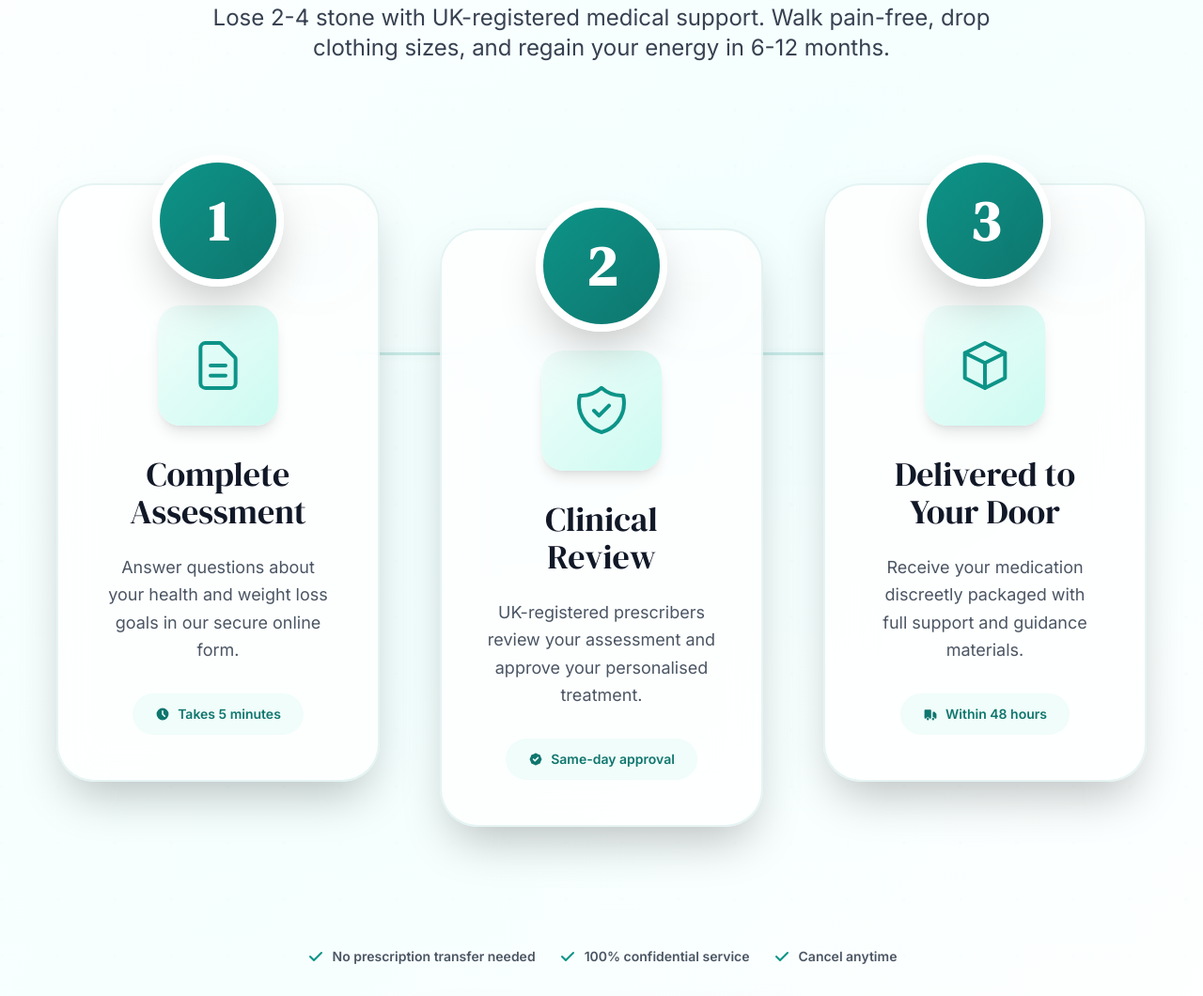
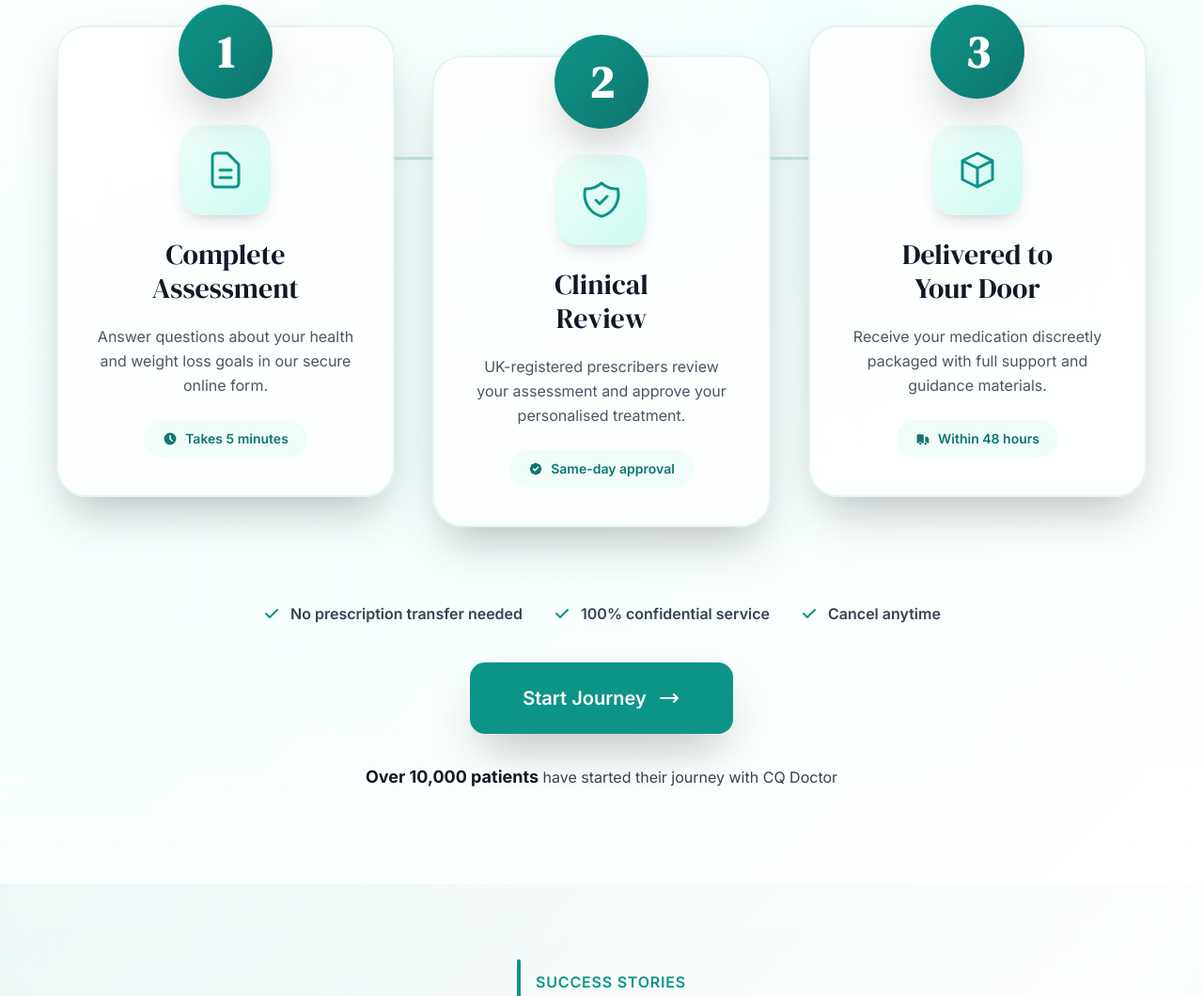
Before and after one commit to drewskibro/CQ-Doctor, a plain HTML site: page index.html in a window 1280 px wide. Shown: the part 1510-2570 px from the top of the page at 94% size. Drawn offline with nearby package versions, Linux system fonts and the light colour scheme.

Commit message:
Initial commit from your app

```diff
--- a/index.html
+++ b/index.html
@@ -128,7 +128,7 @@
           <a href="contact.html" class="text-gray-700 text-sm font-medium hover:text-teal-600">Contact</a>
         </div>
         <button class="bg-teal-600 text-white text-sm font-medium px-6 py-3 rounded-lg hover:bg-teal-700 transition-colors">
-          Book Consultation →
+          Start Journey →
         </button>
       </div>
     </div>
@@ -162,12 +162,12 @@
         <div class="flex flex-col justify-center order-2 lg:order-1">
 
           <!-- Eyebrow -->
-          <div class="mb-6 opacity-0 animate-fade-in-up delay-100" style="animation-fill-mode: forwards;">
+          <div class="mb-6">
             <div class="flex items-center gap-4">
               <div class="w-1 h-12 bg-teal-600 rounded-full"></div>
               <div class="relative">
-                <p class="text-teal-600 text-sm md:text-base font-semibold uppercase tracking-wider">Your Health Partner</p>
-                <div class="absolute -bottom-2 left-0 h-[2px] bg-teal-600 w-0 animate-line-grow delay-300" style="animation-fill-mode: forwards;"></div>
+                <p class="text-teal-600 text-sm md:text-base font-semibold uppercase tracking-wider">Proven Process</p>
+                <div class="absolute -bottom-2 left-0 h-[3px] bg-teal-600 rounded-full w-0 animate-line-grow delay-300" style="animation-fill-mode: forwards;"></div>
               </div>
             </div>
           </div>
@@ -187,7 +187,7 @@
           <!-- Single Primary CTA (E-commerce Optimized) -->
           <div class="mb-10 opacity-0 animate-fade-in-up delay-700" style="animation-fill-mode: forwards;">
             <button class="flex items-center justify-center gap-3 bg-teal-600 hover:bg-teal-700 text-white text-base md:text-[17px] font-semibold px-10 py-4 rounded-xl shadow-lg hover:shadow-xl transition-all min-h-[52px] hover-lift">
-              Start Your Free Assessment
+              Start Journey
               <svg class="w-5 h-5" fill="none" stroke="currentColor" viewBox="0 0 24 24">
                 <path stroke-linecap="round" stroke-linejoin="round" stroke-width="2" d="M17 8l4 4m0 0l-4 4m4-4H3"/>
               </svg>
@@ -277,7 +277,7 @@
   </section>
 
   <!-- Premium How It Works Section -->
-  <section class="relative w-full py-[100px] md:py-[140px] overflow-hidden">
+  <section class="relative w-full py-[80px] md:py-[100px] overflow-hidden">
     <!-- Premium Multi-Layer Background -->
     <div class="absolute inset-0 bg-gradient-to-br from-white via-[#f0fffe] to-white"></div>
 
@@ -296,64 +296,64 @@
     <!-- Mesh gradient overlay -->
     <div class="absolute inset-0 bg-gradient-to-b from-white/60 via-transparent to-white/60 pointer-events-none"></div>
 
-    <div class="max-w-[1680px] mx-auto px-6 md:px-[60px] relative z-10">
+    <div class="max-w-[1400px] mx-auto px-6 md:px-[60px] relative z-10">
 
       <!-- Section Header -->
-      <div class="text-center mb-24 md:mb-32">
-        <div class="flex items-center justify-center gap-4 mb-8">
-          <div class="w-1 h-16 bg-teal-600 rounded-full"></div>
+      <div class="text-center mb-16 md:mb-20 section-header">
+        <div class="flex items-center justify-center gap-4 mb-6">
+          <div class="w-1 h-12 bg-teal-600 rounded-full"></div>
           <div class="relative">
             <p class="text-teal-600 text-sm md:text-base font-bold uppercase tracking-wider">Proven Process</p>
-            <div class="absolute -bottom-2 left-0 right-0 h-[3px] bg-teal-600 rounded-full"></div>
+            <div class="animated-line absolute -bottom-2 left-0 h-[3px] bg-teal-600 rounded-full" style="width: 0;"></div>
           </div>
         </div>
-        <h2 class="text-5xl md:text-6xl lg:text-7xl xl:text-[80px] text-gray-800 font-serif leading-[1.1] mb-8">
+        <h2 class="text-4xl md:text-5xl lg:text-6xl text-gray-800 font-serif leading-[1.1] mb-6">
           Start Feeling Confident<br/>in Your <span class="text-teal-600">Body Again</span>
         </h2>
-        <p class="text-xl md:text-2xl text-gray-700 leading-[1.8] max-w-4xl mx-auto font-light">
+        <p class="text-lg md:text-xl text-gray-700 leading-[1.8] max-w-3xl mx-auto">
           Lose 2-4 stone with UK-registered medical support. Walk pain-free, drop clothing sizes, and regain your energy in 6-12 months.
         </p>
       </div>
 
       <!-- Three Premium Steps -->
-      <div class="relative max-w-[1400px] mx-auto">
+      <div class="relative max-w-[1200px] mx-auto">
 
         <!-- Animated Connecting Line (Desktop) -->
-        <div class="hidden lg:block absolute top-[180px] left-[16%] right-[16%] h-[3px] bg-gradient-to-r from-teal-600 via-teal-500 to-teal-600 rounded-full opacity-20">
+        <div class="hidden lg:block absolute top-[140px] left-[16%] right-[16%] h-[3px] bg-gradient-to-r from-teal-600 via-teal-500 to-teal-600 rounded-full opacity-20">
           <div class="absolute inset-0 bg-gradient-to-r from-teal-600 via-teal-400 to-teal-600 rounded-full opacity-40 blur-sm"></div>
         </div>
 
-        <div class="grid lg:grid-cols-3 gap-12 lg:gap-16">
+        <div class="grid lg:grid-cols-3 gap-8 lg:gap-10">
 
           <!-- Step 1: Complete Assessment -->
           <div class="relative group">
             <!-- Floating Card -->
-            <div class="relative bg-white/80 backdrop-blur-xl rounded-[40px] p-10 lg:p-12 shadow-2xl border-2 border-teal-600/10 hover:border-teal-600/30 transition-all duration-500 hover:-translate-y-2 hover:shadow-3xl">
+            <div class="relative bg-white/80 backdrop-blur-xl rounded-[32px] p-8 lg:p-10 shadow-2xl border-2 border-teal-600/10 hover:border-teal-600/30 transition-all duration-500 hover:-translate-y-2 hover:shadow-3xl">
 
               <!-- Massive Number Badge -->
-              <div class="absolute -top-8 left-1/2 -translate-x-1/2 w-[140px] h-[140px] bg-gradient-to-br from-teal-600 to-teal-700 rounded-full flex items-center justify-center shadow-2xl border-8 border-white group-hover:scale-110 transition-transform duration-500">
-                <span class="text-6xl font-serif font-bold text-white">1</span>
+              <div class="absolute -top-6 left-1/2 -translate-x-1/2 w-[100px] h-[100px] bg-gradient-to-br from-teal-600 to-teal-700 rounded-full flex items-center justify-center shadow-2xl border-6 border-white group-hover:scale-110 transition-transform duration-500">
+                <span class="text-5xl font-serif font-bold text-white">1</span>
               </div>
 
               <!-- Content -->
-              <div class="pt-20 text-center">
+              <div class="pt-16 text-center">
                 <!-- Large Illustration Icon -->
-                <div class="w-32 h-32 mx-auto mb-8 bg-gradient-to-br from-teal-50 to-teal-100 rounded-3xl flex items-center justify-center group-hover:scale-105 transition-transform duration-500 shadow-lg">
-                  <svg class="w-16 h-16 text-teal-600" fill="none" stroke="currentColor" viewBox="0 0 24 24">
+                <div class="w-24 h-24 mx-auto mb-6 bg-gradient-to-br from-teal-50 to-teal-100 rounded-3xl flex items-center justify-center group-hover:scale-105 transition-transform duration-500 shadow-lg">
+                  <svg class="w-12 h-12 text-teal-600" fill="none" stroke="currentColor" viewBox="0 0 24 24">
                     <path stroke-linecap="round" stroke-linejoin="round" stroke-width="1.5" d="M9 12h6m-6 4h6m2 5H7a2 2 0 01-2-2V5a2 2 0 012-2h5.586a1 1 0 01.707.293l5.414 5.414a1 1 0 01.293.707V19a2 2 0 01-2 2z"/>
                   </svg>
                 </div>
 
                 <!-- Heading -->
-                <h3 class="text-3xl lg:text-4xl font-serif text-gray-900 mb-6 leading-tight">Complete<br/>Assessment</h3>
+                <h3 class="text-2xl lg:text-3xl font-serif text-gray-900 mb-5 leading-tight">Complete<br/>Assessment</h3>
 
                 <!-- Description -->
-                <p class="text-lg text-gray-600 leading-relaxed mb-8">
+                <p class="text-base text-gray-600 leading-relaxed mb-6">
                   Answer questions about your health and weight loss goals in our secure online form.
                 </p>
 
                 <!-- Time Badge -->
-                <div class="inline-flex items-center gap-2 bg-teal-50 text-teal-700 px-6 py-3 rounded-full text-sm font-semibold">
+                <div class="inline-flex items-center gap-2 bg-teal-50 text-teal-700 px-5 py-2.5 rounded-full text-sm font-semibold">
                   <svg class="w-4 h-4" fill="currentColor" viewBox="0 0 20 20">
                     <path fill-rule="evenodd" d="M10 18a8 8 0 100-16 8 8 0 000 16zm1-12a1 1 0 10-2 0v4a1 1 0 00.293.707l2.828 2.829a1 1 0 101.415-1.415L11 9.586V6z" clip-rule="evenodd"/>
                   </svg>
@@ -369,32 +369,32 @@
           <!-- Step 2: Clinical Review -->
           <div class="relative group">
             <!-- Floating Card -->
-            <div class="relative bg-white/80 backdrop-blur-xl rounded-[40px] p-10 lg:p-12 shadow-2xl border-2 border-teal-600/10 hover:border-teal-600/30 transition-all duration-500 hover:-translate-y-2 hover:shadow-3xl lg:mt-12">
+            <div class="relative bg-white/80 backdrop-blur-xl rounded-[32px] p-8 lg:p-10 shadow-2xl border-2 border-teal-600/10 hover:border-teal-600/30 transition-all duration-500 hover:-translate-y-2 hover:shadow-3xl lg:mt-8">
 
               <!-- Massive Number Badge -->
-              <div class="absolute -top-8 left-1/2 -translate-x-1/2 w-[140px] h-[140px] bg-gradient-to-br from-teal-600 to-teal-700 rounded-full flex items-center justify-center shadow-2xl border-8 border-white group-hover:scale-110 transition-transform duration-500">
-                <span class="text-6xl font-serif font-bold text-white">2</span>
+              <div class="absolute -top-6 left-1/2 -translate-x-1/2 w-[100px] h-[100px] bg-gradient-to-br from-teal-600 to-teal-700 rounded-full flex items-center justify-center shadow-2xl border-6 border-white group-hover:scale-110 transition-transform duration-500">
+                <span class="text-5xl font-serif font-bold text-white">2</span>
               </div>
 
               <!-- Content -->
-              <div class="pt-20 text-center">
+              <div class="pt-16 text-center">
                 <!-- Large Illustration Icon -->
-                <div class="w-32 h-32 mx-auto mb-8 bg-gradient-to-br from-teal-50 to-teal-100 rounded-3xl flex items-center justify-center group-hover:scale-105 transition-transform duration-500 shadow-lg">
-                  <svg class="w-16 h-16 text-teal-600" fill="none" stroke="currentColor" viewBox="0 0 24 24">
+                <div class="w-24 h-24 mx-auto mb-6 bg-gradient-to-br from-teal-50 to-teal-100 rounded-3xl flex items-center justify-center group-hover:scale-105 transition-transform duration-500 shadow-lg">
+                  <svg class="w-12 h-12 text-teal-600" fill="none" stroke="currentColor" viewBox="0 0 24 24">
                     <path stroke-linecap="round" stroke-linejoin="round" stroke-width="1.5" d="M9 12l2 2 4-4m5.618-4.016A11.955 11.955 0 0112 2.944a11.955 11.955 0 01-8.618 3.04A12.02 12.02 0 003 9c0 5.591 3.824 10.29 9 11.622 5.176-1.332 9-6.03 9-11.622 0-1.042-.133-2.052-.382-3.016z"/>
                   </svg>
                 </div>
 
                 <!-- Heading -->
-                <h3 class="text-3xl lg:text-4xl font-serif text-gray-900 mb-6 leading-tight">Clinical<br/>Review</h3>
+                <h3 class="text-2xl lg:text-3xl font-serif text-gray-900 mb-5 leading-tight">Clinical<br/>Review</h3>
 
                 <!-- Description -->
-                <p class="text-lg text-gray-600 leading-relaxed mb-8">
+                <p class="text-base text-gray-600 leading-relaxed mb-6">
                   UK-registered prescribers review your assessment and approve your personalised treatment.
                 </p>
 
                 <!-- Time Badge -->
-                <div class="inline-flex items-center gap-2 bg-teal-50 text-teal-700 px-6 py-3 rounded-full text-sm font-semibold">
+                <div class="inline-flex items-center gap-2 bg-teal-50 text-teal-700 px-5 py-2.5 rounded-full text-sm font-semibold">
                   <svg class="w-4 h-4" fill="currentColor" viewBox="0 0 20 20">
                     <path fill-rule="evenodd" d="M6.267 3.455a3.066 3.066 0 001.745-.723 3.066 3.066 0 013.976 0 3.066 3.066 0 001.745.723 3.066 3.066 0 012.812 2.812c.051.643.304 1.254.723 1.745a3.066 3.066 0 010 3.976 3.066 3.066 0 00-.723 1.745 3.066 3.066 0 01-2.812 2.812 3.066 3.066 0 00-1.745.723 3.066 3.066 0 01-3.976 0 3.066 3.066 0 00-1.745-.723 3.066 3.066 0 01-2.812-2.812 3.066 3.066 0 00-.723-1.745 3.066 3.066 0 010-3.976 3.066 3.066 0 00.723-1.745 3.066 3.066 0 012.812-2.812zm7.44 5.252a1 1 0 00-1.414-1.414L9 10.586 7.707 9.293a1 1 0 00-1.414 1.414l2 2a1 1 0 001.414 0l4-4z" clip-rule="evenodd"/>
                   </svg>
@@ -410,32 +410,32 @@
           <!-- Step 3: Delivered to Your Door -->
           <div class="relative group">
             <!-- Floating Card -->
-            <div class="relative bg-white/80 backdrop-blur-xl rounded-[40px] p-10 lg:p-12 shadow-2xl border-2 border-teal-600/10 hover:border-teal-600/30 transition-all duration-500 hover:-translate-y-2 hover:shadow-3xl">
+            <div class="relative bg-white/80 backdrop-blur-xl rounded-[32px] p-8 lg:p-10 shadow-2xl border-2 border-teal-600/10 hover:border-teal-600/30 transition-all duration-500 hover:-translate-y-2 hover:shadow-3xl">
 
               <!-- Massive Number Badge -->
-              <div class="absolute -top-8 left-1/2 -translate-x-1/2 w-[140px] h-[140px] bg-gradient-to-br from-teal-600 to-teal-700 rounded-full flex items-center justify-center shadow-2xl border-8 border-white group-hover:scale-110 transition-transform duration-500">
-                <span class="text-6xl font-serif font-bold text-white">3</span>
+              <div class="absolute -top-6 left-1/2 -translate-x-1/2 w-[100px] h-[100px] bg-gradient-to-br from-teal-600 to-teal-700 rounded-full flex items-center justify-center shadow-2xl border-6 border-white group-hover:scale-110 transition-transform duration-500">
+                <span class="text-5xl font-serif font-bold text-white">3</span>
               </div>
 
               <!-- Content -->
-              <div class="pt-20 text-center">
+              <div class="pt-16 text-center">
                 <!-- Large Illustration Icon -->
-                <div class="w-32 h-32 mx-auto mb-8 bg-gradient-to-br from-teal-50 to-teal-100 rounded-3xl flex items-center justify-center group-hover:scale-105 transition-transform duration-500 shadow-lg">
-                  <svg class="w-16 h-16 text-teal-600" fill="none" stroke="currentColor" viewBox="0 0 24 24">
+                <div class="w-24 h-24 mx-auto mb-6 bg-gradient-to-br from-teal-50 to-teal-100 rounded-3xl flex items-center justify-center group-hover:scale-105 transition-transform duration-500 shadow-lg">
+                  <svg class="w-12 h-12 text-teal-600" fill="none" stroke="currentColor" viewBox="0 0 24 24">
                     <path stroke-linecap="round" stroke-linejoin="round" stroke-width="1.5" d="M20 7l-8-4-8 4m16 0l-8 4m8-4v10l-8 4m0-10L4 7m8 4v10M4 7v10l8 4"/>
                   </svg>
                 </div>
 
                 <!-- Heading -->
-                <h3 class="text-3xl lg:text-4xl font-serif text-gray-900 mb-6 leading-tight">Delivered to<br/>Your Door</h3>
+                <h3 class="text-2xl lg:text-3xl font-serif text-gray-900 mb-5 leading-tight">Delivered to<br/>Your Door</h3>
 
                 <!-- Description -->
-                <p class="text-lg text-gray-600 leading-relaxed mb-8">
+                <p class="text-base text-gray-600 leading-relaxed mb-6">
                   Receive your medication discreetly packaged with full support and guidance materials.
                 </p>
 
                 <!-- Time Badge -->
-                <div class="inline-flex items-center gap-2 bg-teal-50 text-teal-700 px-6 py-3 rounded-full text-sm font-semibold">
+                <div class="inline-flex items-center gap-2 bg-teal-50 text-teal-700 px-5 py-2.5 rounded-full text-sm font-semibold">
                   <svg class="w-4 h-4" fill="currentColor" viewBox="0 0 20 20">
                     <path d="M8 16.5a1.5 1.5 0 11-3 0 1.5 1.5 0 013 0zM15 16.5a1.5 1.5 0 11-3 0 1.5 1.5 0 013 0z"/>
                     <path d="M3 4a1 1 0 00-1 1v10a1 1 0 001 1h1.05a2.5 2.5 0 014.9 0H10a1 1 0 001-1V5a1 1 0 00-1-1H3zM14 7a1 1 0 00-1 1v6.05A2.5 2.5 0 0115.95 16H17a1 1 0 001-1v-5a1 1 0 00-.293-.707l-2-2A1 1 0 0015 7h-1z"/>
@@ -453,40 +453,40 @@
       </div>
 
       <!-- Premium CTA Section -->
-      <div class="text-center mt-24 md:mt-32">
+      <div class="text-center mt-16 md:mt-20">
         <!-- Trust Line -->
-        <div class="flex flex-wrap items-center justify-center gap-6 mb-10 text-gray-600">
-          <div class="flex items-center gap-2">
-            <svg class="w-5 h-5 text-teal-600" fill="currentColor" viewBox="0 0 20 20">
+        <div class="flex flex-wrap items-center justify-center gap-8 mb-10 text-gray-700">
+          <div class="flex items-center gap-2.5">
+            <svg class="w-5 h-5 text-teal-600 flex-shrink-0" fill="currentColor" viewBox="0 0 20 20">
               <path fill-rule="evenodd" d="M16.707 5.293a1 1 0 010 1.414l-8 8a1 1 0 01-1.414 0l-4-4a1 1 0 011.414-1.414L8 12.586l7.293-7.293a1 1 0 011.414 0z" clip-rule="evenodd"/>
             </svg>
-            <span class="text-sm font-semibold">No prescription transfer needed</span>
+            <span class="text-base font-semibold">No prescription transfer needed</span>
           </div>
-          <div class="flex items-center gap-2">
-            <svg class="w-5 h-5 text-teal-600" fill="currentColor" viewBox="0 0 20 20">
+          <div class="flex items-center gap-2.5">
+            <svg class="w-5 h-5 text-teal-600 flex-shrink-0" fill="currentColor" viewBox="0 0 20 20">
               <path fill-rule="evenodd" d="M16.707 5.293a1 1 0 010 1.414l-8 8a1 1 0 01-1.414 0l-4-4a1 1 0 011.414-1.414L8 12.586l7.293-7.293a1 1 0 011.414 0z" clip-rule="evenodd"/>
             </svg>
-            <span class="text-sm font-semibold">100% confidential service</span>
+            <span class="text-base font-semibold">100% confidential service</span>
           </div>
-          <div class="flex items-center gap-2">
-            <svg class="w-5 h-5 text-teal-600" fill="currentColor" viewBox="0 0 20 20">
+          <div class="flex items-center gap-2.5">
+            <svg class="w-5 h-5 text-teal-600 flex-shrink-0" fill="currentColor" viewBox="0 0 20 20">
               <path fill-rule="evenodd" d="M16.707 5.293a1 1 0 010 1.414l-8 8a1 1 0 01-1.414 0l-4-4a1 1 0 011.414-1.414L8 12.586l7.293-7.293a1 1 0 011.414 0z" clip-rule="evenodd"/>
             </svg>
-            <span class="text-sm font-semibold">Cancel anytime</span>
+            <span class="text-base font-semibold">Cancel anytime</span>
           </div>
         </div>
 
         <!-- Main CTA -->
         <button class="inline-flex items-center justify-center gap-3 bg-teal-600 hover:bg-teal-700 text-white text-lg md:text-xl font-semibold px-14 py-6 rounded-2xl shadow-2xl hover:shadow-3xl transition-all hover-lift">
-          Start Your Free Assessment
+          Start Journey
           <svg class="w-6 h-6" fill="none" stroke="currentColor" viewBox="0 0 24 24">
             <path stroke-linecap="round" stroke-linejoin="round" stroke-width="2" d="M17 8l4 4m0 0l-4 4m4-4H3"/>
           </svg>
         </button>
 
         <!-- Social Proof -->
-        <p class="text-gray-600 text-sm mt-8">
-          <strong class="text-gray-900">Over 10,000 patients</strong> have started their journey with CQ Doctor
+        <p class="text-gray-700 text-base mt-8">
+          <strong class="text-gray-900 text-lg">Over 10,000 patients</strong> have started their journey with CQ Doctor
         </p>
       </div>
 
@@ -518,10 +518,10 @@
       <!-- Section Header -->
       <div class="text-center mb-20 opacity-0 animate-fade-in-up delay-100" style="animation-fill-mode: forwards;">
         <div class="flex items-center justify-center gap-4 mb-6">
-          <div class="w-1 h-12 bg-[#0e9389] rounded-full"></div>
+          <div class="w-1 h-12 bg-teal-600 rounded-full"></div>
           <div class="relative">
-            <p class="text-[#0e9389] text-sm md:text-base font-semibold uppercase tracking-wider">Your Potential</p>
-            <div class="absolute -bottom-2 left-0 right-0 h-[2px] bg-[#0e9389] w-0 animate-line-grow delay-300" style="animation-fill-mode: forwards;"></div>
+            <p class="text-teal-600 text-sm md:text-base font-semibold uppercase tracking-wider">Success Stories</p>
+            <div class="absolute -bottom-2 left-0 h-[2px] bg-teal-600 rounded-full w-0 animate-line-grow delay-300" style="animation-fill-mode: forwards;"></div>
           </div>
         </div>
         <h2 class="text-5xl md:text-6xl lg:text-7xl text-gray-800 font-serif leading-[1.1] mb-6">
@@ -822,12 +822,12 @@
     <div class="absolute inset-0 bg-gradient-to-r from-teal-50/20 via-transparent to-teal-50/20 pointer-events-none"></div>
 
     <div class="max-w-7xl mx-auto px-6 relative z-10">
-      <div class="text-center mb-20">
+      <div class="text-center mb-20 section-header">
         <div class="flex items-center justify-center gap-4 mb-6">
           <div class="w-1 h-12 bg-teal-600 rounded-full"></div>
           <div class="relative">
-            <p class="text-teal-600 text-sm font-semibold uppercase tracking-wider">Success Stories</p>
-            <div class="absolute -bottom-2 left-0 right-0 h-[2px] bg-teal-600 w-0 animate-line-grow delay-300" style="animation-fill-mode: forwards;"></div>
+            <p class="text-teal-600 text-sm md:text-base font-semibold uppercase tracking-wider">Real Results</p>
+            <div class="animated-line absolute -bottom-2 left-0 h-[2px] bg-teal-600 rounded-full" style="width: 0;"></div>
           </div>
         </div>
         <h2 class="text-5xl lg:text-6xl text-gray-800 font-serif">What Our Patients Say</h2>
@@ -956,7 +956,7 @@
           <div class="w-1 h-12 bg-teal-600 rounded-full"></div>
           <div class="relative">
             <p class="text-teal-600 text-sm md:text-base font-semibold uppercase tracking-wider">Your Journey</p>
-            <div class="absolute -bottom-2 left-0 right-0 h-[2px] bg-teal-600"></div>
+            <div class="absolute -bottom-2 left-0 h-[2px] bg-teal-600 rounded-full w-0 animate-line-grow delay-300" style="animation-fill-mode: forwards;"></div>
           </div>
         </div>
         <h2 class="text-5xl lg:text-6xl text-gray-800 font-serif mb-4">Your journey to lasting weight loss</h2>
@@ -1163,6 +1163,23 @@
       item.style.transform = 'translateY(40px)';
       observer.observe(item);
     });
+
+    // Animated line observer for section headers
+    const lineObserver = new IntersectionObserver((entries) => {
+      entries.forEach(entry => {
+        if (entry.isIntersecting) {
+          const line = entry.target.querySelector('.animated-line');
+          if (line && line.style.width === '0px') {
+            line.style.transition = 'width 0.8s ease-out 0.3s';
+            line.style.width = '100%';
+          }
+        }
+      });
+    }, { threshold: 0.3 });
+
+    document.querySelectorAll('.section-header').forEach(header => {
+      lineObserver.observe(header);
+    });
   </script>
 
 
@@ -1215,7 +1232,7 @@
       <h2 class="text-4xl lg:text-5xl text-white mb-6">Ready to Start Your Journey?</h2>
       <p class="text-xl text-white/90 mb-10">Join over 10,000 people achieving life-changing results</p>
       <button class="bg-white text-teal-600 text-base font-semibold px-10 py-4 rounded-xl hover:bg-gray-50 transition-all shadow-lg hover:shadow-xl hover-lift inline-flex items-center gap-2">
-        Book Free Consultation
+        Start Journey
         <svg class="w-5 h-5" fill="none" stroke="currentColor" viewBox="0 0 24 24">
           <path stroke-linecap="round" stroke-linejoin="round" stroke-width="2" d="M17 8l4 4m0 0l-4 4m4-4H3"/>
         </svg>
@@ -1325,7 +1342,7 @@
             <ul class="space-y-3 mt-6">
               <li><a href="#" class="text-[15px] text-gray-300 hover:text-[#03ada1] transition-colors hover:underline">FAQs</a></li>
               <li><a href="#" class="text-[15px] text-gray-300 hover:text-[#03ada1] transition-colors hover:underline">Patient Portal</a></li>
-              <li><a href="#" class="text-[15px] text-gray-300 hover:text-[#03ada1] transition-colors hover:underline">Book Consultation</a></li>
+              <li><a href="#" class="text-[15px] text-gray-300 hover:text-[#03ada1] transition-colors hover:underline">Start Journey</a></li>
             </ul>
           </div>
 
```
Also changed, not shown: contact.html (+31 -14 lines), mounjaro.html (+3 -3 lines), switching.html (+28 -9 lines), treatments.html (+29 -12 lines), wegovy.html (+3 -3 lines).
